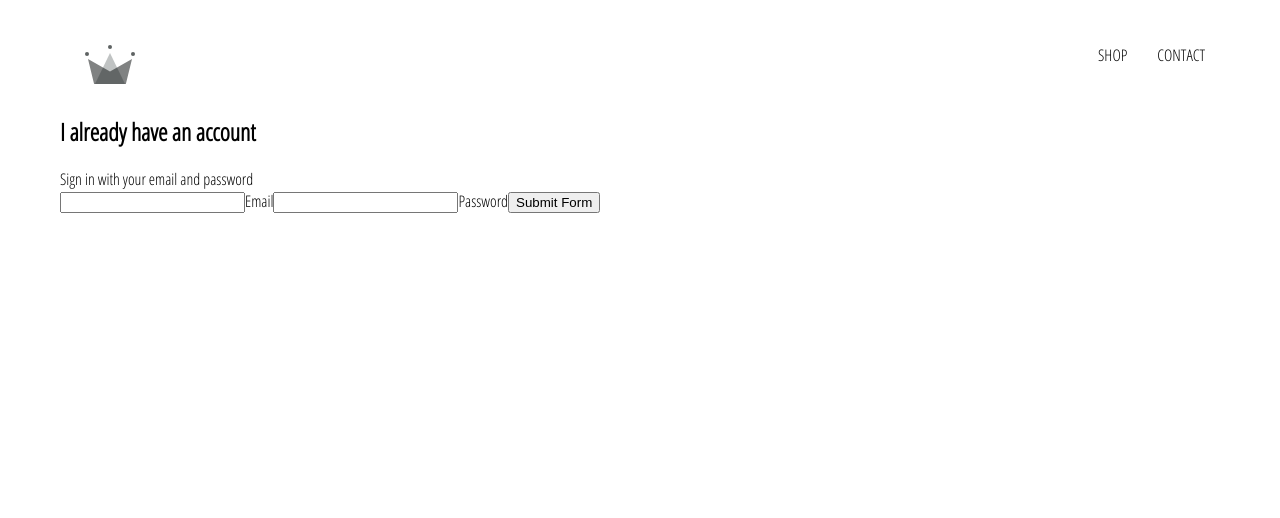
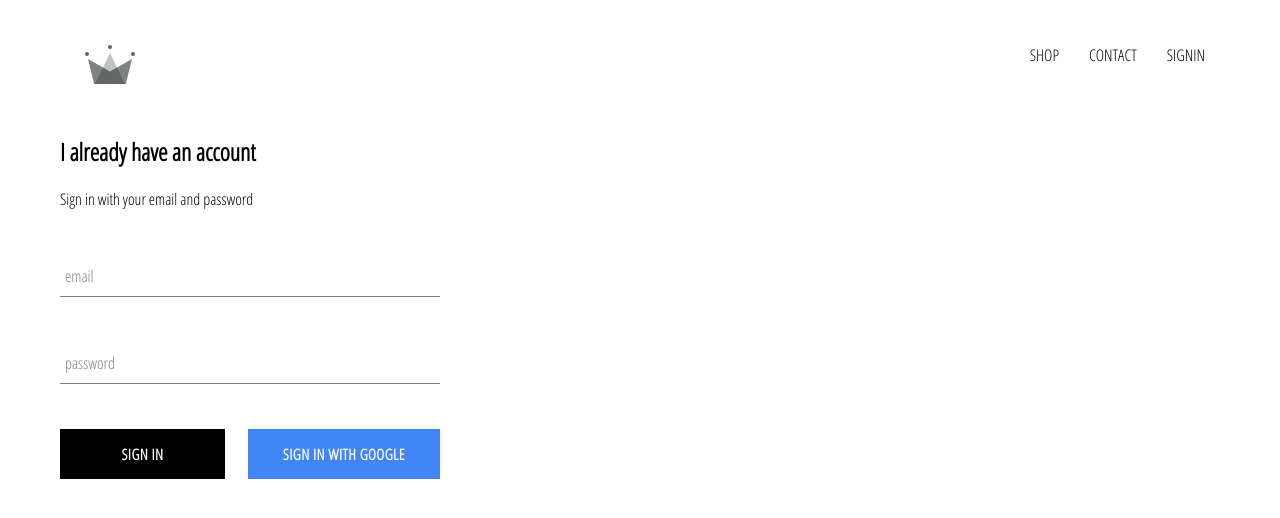
Before and after one commit to carlosedugoc/crwn-clothing, a React (Create React App) app: page /signin in a window 1280 px wide. Shown: the top 518 px of the page. Built offline with nearby package versions, Linux system fonts and the light colour scheme; no server answers.

Commit message:
Firebase integrated

```diff
--- a/package.json
+++ b/package.json
@@ -6,6 +6,7 @@
     "@testing-library/jest-dom": "^4.2.4",
     "@testing-library/react": "^9.3.2",
     "@testing-library/user-event": "^7.1.2",
+    "firebase": "^7.6.2",
     "node-sass": "^4.13.0",
     "react": "^16.12.0",
     "react-dom": "^16.12.0",
--- a/src/App.css
+++ b/src/App.css
@@ -7,3 +7,7 @@
     text-decoration: none;
     color: black;
 }
+
+*{
+    box-sizing: border-box;
+}
--- a/src/App.js
+++ b/src/App.js
@@ -4,13 +4,38 @@
 
 import HomePage from './pages/homepage/homepage.component'
 import ShopPage from "./pages/Shop/shop.component";
+import SigInAndSignUpPage from "./pages/sign-in-and-sign-up/sign-in-and-sign-up.component";
 import Header from "./components/header/header.component";
-import SigInAndSignUpPage from "./pages/sign-in-and-sign-up/sign-in-and-sign-up.component";
+import {auth} from "./firebase/firebase.utils";
 
-function App() {
+
+class App extends React.Component{
+
+    constructor() {
+        super();
+
+        this.state = {
+            currentUser: null
+        }
+    }
+
+    unsubscribeFromAuth = null;
+    componentDidMount() {
+        this.unsubscribeFromAuth = auth.onAuthStateChanged(user => {
+            this.setState({currentUser: user});
+            console.log(user);
+        });
+
+    }
+
+    componentWillUnmount() {
+        this.unsubscribeFromAuth();
+    }
+
+    render() {
         return (
             <div>
-        <Header/>
+                <Header currentUser={this.state.currentUser}/>
                 <Switch>
                     <Route exact path='/' component={HomePage} />
                     <Route path='/shop' component={ShopPage} />
@@ -18,6 +43,7 @@
                 </Switch>
             </div>
         );
+    };
 }
 
 export default App;
--- /dev/null
+++ b/src/components/custom-button/custom-button.component.jsx
@@ -0,0 +1,12 @@
+import React from "react";
+
+import './custom-button.styles.scss'
+
+
+const CustomButton = ({children, isGoogleSignIn, ...otherProps}) => (
+<button className={`${isGoogleSignIn ? 'google-sign-in' : ''} custom-button`}  {...otherProps}>
+    {children}
+</button>
+);
+
+export default CustomButton;
--- /dev/null
+++ b/src/components/custom-button/custom-button.styles.scss
@@ -0,0 +1,33 @@
+.custom-button {
+  min-width: 165px;
+  width: auto;
+  height: 50px;
+  letter-spacing: 0.5px;
+  line-height: 50px;
+  padding: 0 35px 0 35px;
+  font-size: 15px;
+  background-color: black;
+  color: white;
+  text-transform: uppercase;
+  font-family: 'Open Sans Condensed';
+  font-weight: bolder;
+  border: none;
+  cursor: pointer;
+
+  &:hover {
+    background-color: white;
+    color: black;
+    border: 1px solid black;
+  }
+
+  &.google-sign-in {
+background-color: #4285f4;
+    color: white;
+
+    &.hover{
+      background-color: #357ae8;
+      border: none;
+    }
+
+  }
+}
--- /dev/null
+++ b/src/components/form-input/form-input.component.jsx
@@ -0,0 +1,16 @@
+import React from "react";
+
+import './form-input.styles.scss'
+
+const FormInput = ({handleChange, label,...otherProps}) => (
+<div className="group">
+    <input className='form-input' onChange={handleChange} {...otherProps} />
+    {
+        label ?
+            <label className={`${otherProps.value.length ? 'shrink' : ''} form-input-label`} >{label}</label>:null
+    }
+</div>
+    );
+
+
+export default FormInput;
--- /dev/null
+++ b/src/components/form-input/form-input.styles.scss
@@ -0,0 +1,54 @@
+$sub-color: grey;
+$main-color: black;
+
+@mixin shrinkLabel {
+  top: -14px;
+  font-size: 12px;
+  color: $main-color;
+}
+
+.group {
+  position: relative;
+  margin: 45px 0;
+
+  .form-input {
+    background: none;
+    background-color: white;
+    color: $sub-color;
+    font-size: 18px;
+    padding: 10px 10px 10px 5px;
+    display: block;
+    width: 100%;
+    border: none;
+    border-radius: 0;
+    border-bottom: 1px solid $sub-color;
+    margin: 25px 0;
+
+    &:focus {
+      outline: none;
+    }
+
+    &:focus ~ .form-input-label {
+      @include shrinkLabel();
+    }
+  }
+
+  input[type='password'] {
+    letter-spacing: 0.3em;
+  }
+
+  .form-input-label {
+    color: $sub-color;
+    font-size: 16px;
+    font-weight: normal;
+    position: absolute;
+    pointer-events: none;
+    left: 5px;
+    top: 10px;
+    transition: 300ms ease all;
+
+    &.shrink {
+      @include shrinkLabel();
+    }
+  }
+}
--- a/src/components/header/header.component.jsx
+++ b/src/components/header/header.component.jsx
@@ -1,10 +1,11 @@
 import React from "react";
 import {Link} from "react-router-dom";
+import {auth} from "../../firebase/firebase.utils";
 import {ReactComponent as Logo} from "../../assets/crown.svg";
 
 import './header.component.scss'
 
-const Header = () => (
+const Header = ({currentUser}) => (
     <div className="header">
 <Link className='logo-container' to="/">
 <Logo className='logo' />
@@ -12,6 +13,13 @@
         <div className="options">
             <Link className='option' to='/shop'>SHOP</Link>
             <Link className='option' to='/shop'>CONTACT</Link>
+            {
+                currentUser ?
+                    <div className='option' onClick={() => auth.signOut()}>SIGN OUT</div>
+                    :
+                    <Link className='option' to='/signin' >SIGNIN</Link>
+
+            }
         </div>
     </div>
 );
--- a/src/components/header/header.component.scss
+++ b/src/components/header/header.component.scss
@@ -20,6 +20,7 @@
 
     .option {
       padding: 10px 15px;
+      cursor: pointer;
     }
   }
 }
--- a/src/components/sing-in/sign-in.component.jsx
+++ b/src/components/sing-in/sign-in.component.jsx
@@ -1,4 +1,8 @@
 import React from "react";
+import FormInput from "../form-input/form-input.component";
+import CustomButton from '../custom-button/custom-button.component'
+
+import {signInWithGoogle} from "../../firebase/firebase.utils";
 
 import './sign-in.styles.scss'
 
@@ -28,12 +32,25 @@
             <h2>I already have an account</h2>
             <span>Sign in with your email and password</span>
             <form onSubmit={this.handleSubmit}>
-                <input name='email' type="email" onChange={this.handleChange} value={this.state.email} required/>
-                <label>Email</label>
-                <input name='password' type="password" onChange={this.handleChange} value={this.state.password} required/>
-                <label>Password</label>
+                <FormInput
+                    name='email'
+                    label='email'
+                    type="email"
+                    onChange={this.handleChange}
+                    value={this.state.email}
+                    required/>
+                <FormInput
+                    name='password'
+                    label='password'
+                    type="password"
+                    onChange={this.handleChange}
+                    value={this.state.password}
+                    required/>
+<div className="buttons">
+    <CustomButton type="submit">Sign In</CustomButton>
+    <CustomButton onClick={signInWithGoogle} isGoogleSignIn >Sign In with Google</CustomButton>
 
-                <input type="submit" value='Submit Form'/>
+</div>
             </form>
         </div>
         )
--- a/src/components/sing-in/sign-in.styles.scss
+++ b/src/components/sing-in/sign-in.styles.scss
@@ -0,0 +1,14 @@
+.sign-in {
+  width: 380px;
+  display: flex;
+  flex-direction: column;
+
+  .title {
+    margin: 10px 0;
+  }
+
+  .buttons {
+    display: flex;
+    justify-content: space-between;
+  }
+}
--- /dev/null
+++ b/src/firebase/firebase.utils.js
@@ -0,0 +1,25 @@
+import firebase from 'firebase/app';
+import 'firebase/firestore';
+import 'firebase/auth';
+
+const config = {
+    apiKey: "AIzaSyAdMZq-juYU7iE9aioG5OfimOBPvY9dJvM",
+    authDomain: "crwn-db-c8efa.firebaseapp.com",
+    databaseURL: "https://crwn-db-c8efa.firebaseio.com",
+    projectId: "crwn-db-c8efa",
+    storageBucket: "crwn-db-c8efa.appspot.com",
+    messagingSenderId: "1031692101891",
+    appId: "1:1031692101891:web:77b51fa7b297f74448a136",
+    measurementId: "G-V8YSBG116K"
+};
+
+firebase.initializeApp(config);
+
+export const auth = firebase.auth();
+export const firestore = firebase.firestore();
+
+const provider = new firebase.auth.GoogleAuthProvider();
+provider.setCustomParameters({prompt: 'select_account'});
+export const signInWithGoogle = () => auth.signInWithPopup(provider);
+
+export default firebase;
```
Also changed, not shown: 1 other file (tests, documents, lock files or other folders). Lines whose indentation alone changed are shown as unchanged.
